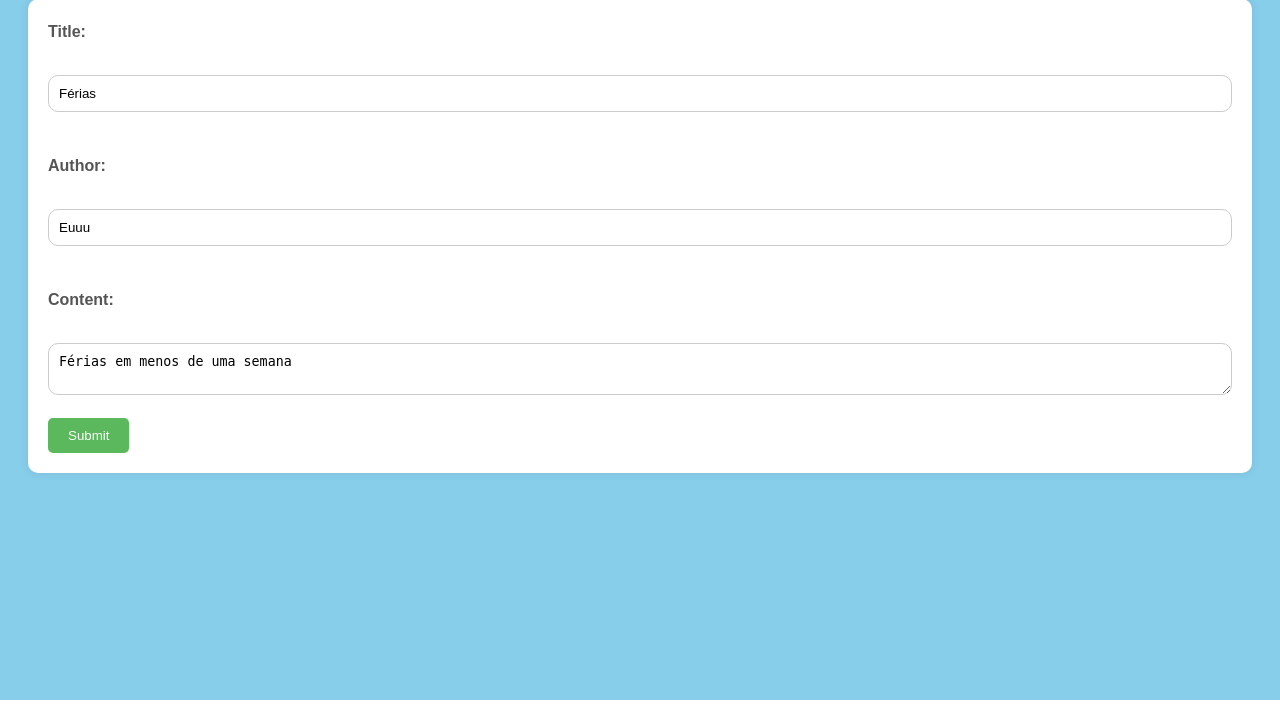
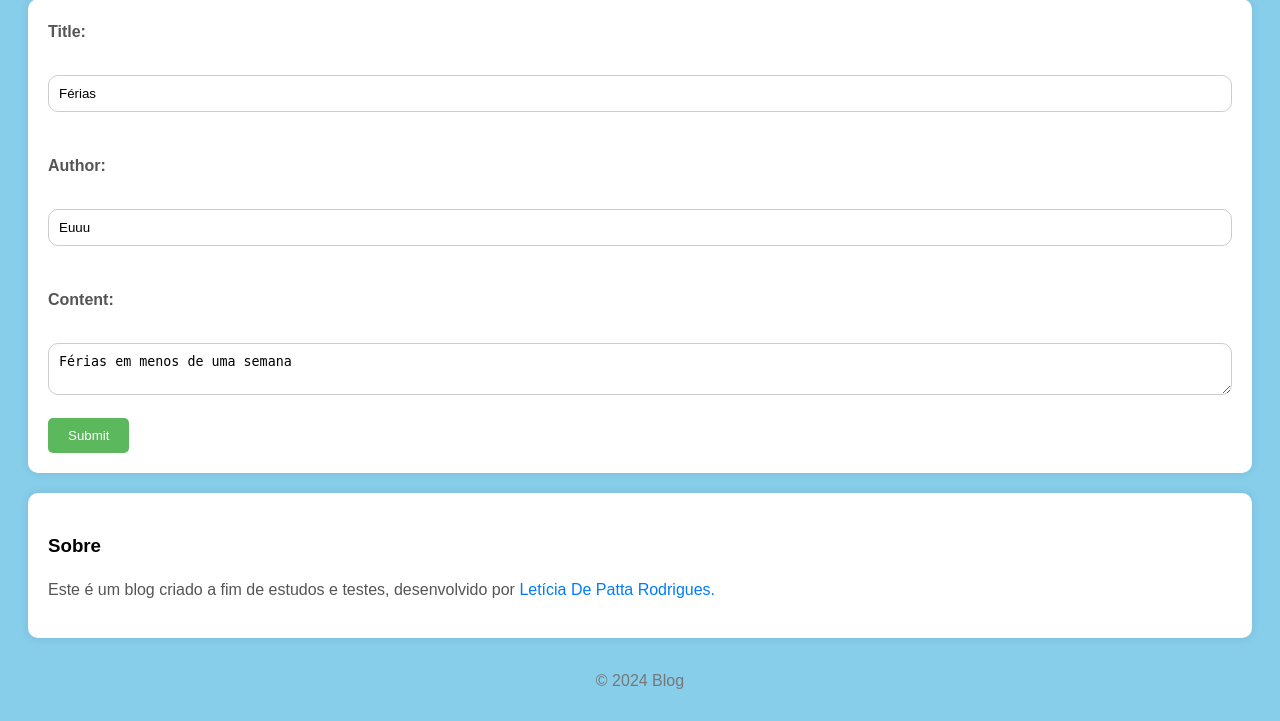
Before and after one commit to LeRodrigues2005/Flask_App, a Flask app: page /post/1/edit in a window 1280 px wide. Shown: the part 100-821 px from the top of the page. Before the commit the page ends 800 px from the top, so only its background shows below. Run offline with Flask 3, Linux system fonts and the light colour scheme.

Commit message:
updated commit

```diff
--- a/templates/edit.html
+++ b/templates/edit.html
@@ -30,5 +30,14 @@
         <input type="submit" value="Submit">
     </form>
 
+     <aside class="sidebar">
+            <h3>Sobre</h3>
+            <p>Este é um blog criado a fim de estudos e testes, desenvolvido por <a href="https://github.com/LeRodrigues2005">Letícia De Patta Rodrigues.</a></p>
+        </aside>
+    </div>
+
+    <footer>
+        &copy; 2024 Blog
+    </footer>
 </body>
 </html>
```
Also changed, not shown: instance/blog.sqlite3.
